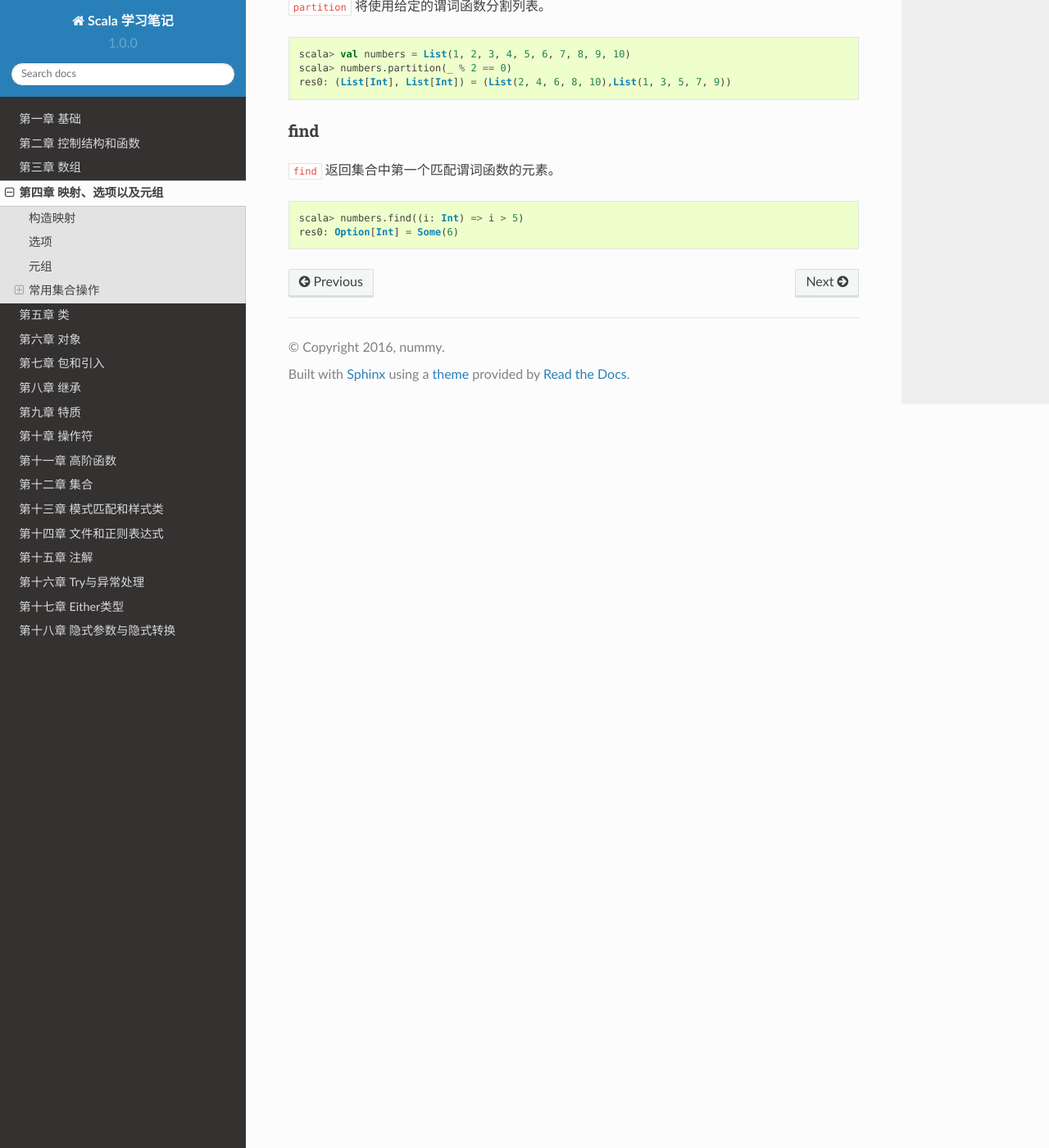
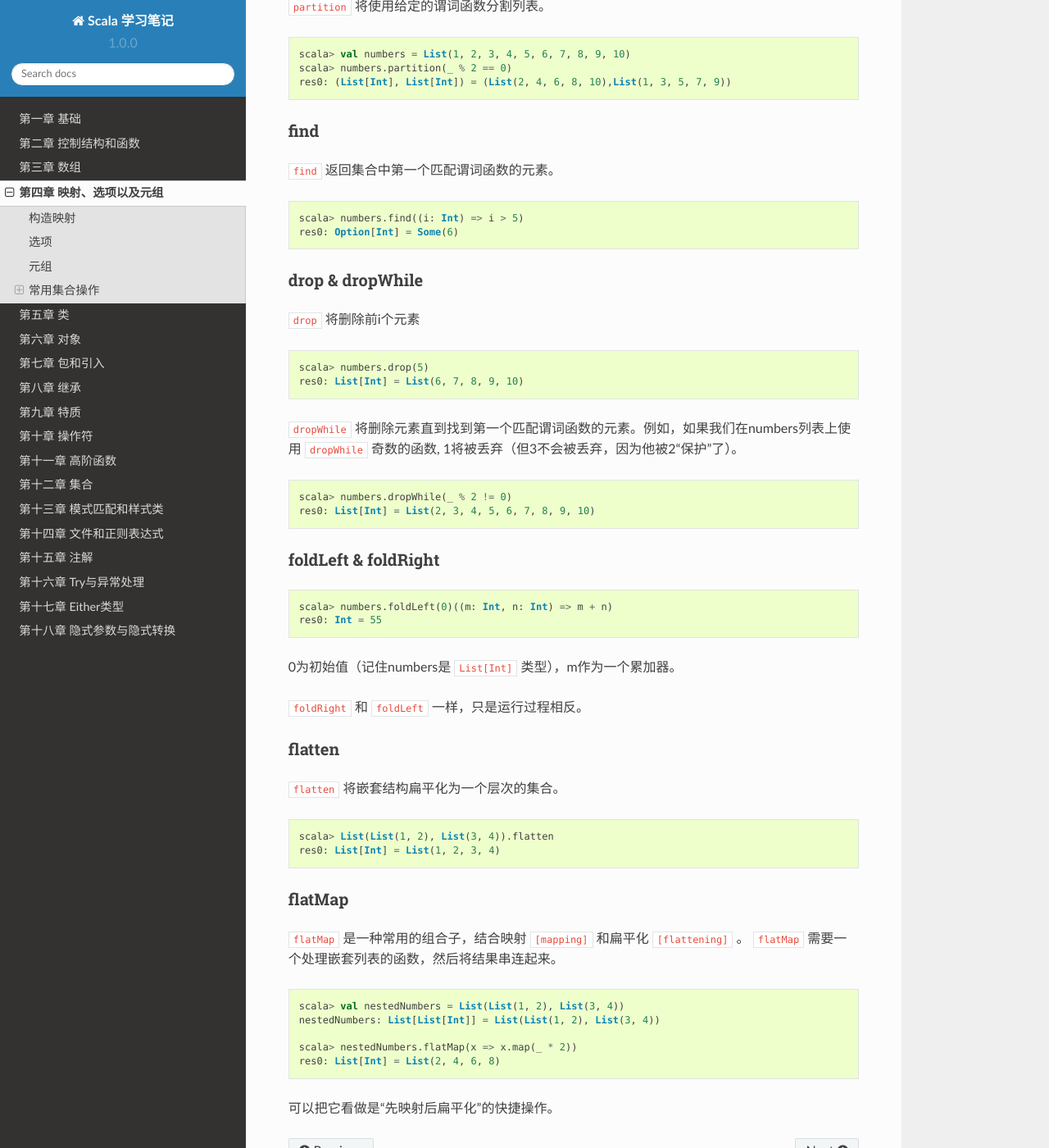
Before and after one commit to nummy/learning-scala, a Sphinx documentation site: the page built from source/chapter/chapter04.rst, in a window 1280 px wide and 1400 px high, scrolled down 4085 px. Shown: the whole window at 82% size. Built offline with Sphinx 7.4.7 and the Read the Docs theme 2.0.0, drawn with Linux system fonts in a browser that asks for light colours.

Commit message:
Update chapter04.rst

```diff
--- a/source/chapter/chapter04.rst
+++ b/source/chapter/chapter04.rst
@@ -237,3 +237,61 @@ find
 
 	scala> numbers.find((i: Int) => i > 5)
 	res0: Option[Int] = Some(6)
+
+++++++++++++++++
+drop & dropWhile
+++++++++++++++++
+
+``drop`` 将删除前i个元素
+
+.. code-block:: scala
+
+	scala> numbers.drop(5)
+	res0: List[Int] = List(6, 7, 8, 9, 10)
+
+``dropWhile`` 将删除元素直到找到第一个匹配谓词函数的元素。例如，如果我们在numbers列表上使用 ``dropWhile`` 奇数的函数, 1将被丢弃（但3不会被丢弃，因为他被2“保护”了）。
+
+.. code-block:: scala
+
+	scala> numbers.dropWhile(_ % 2 != 0)
+	res0: List[Int] = List(2, 3, 4, 5, 6, 7, 8, 9, 10)
+
+++++++++++++++++++++
+foldLeft & foldRight
+++++++++++++++++++++
+
+.. code-block:: scala
+
+	scala> numbers.foldLeft(0)((m: Int, n: Int) => m + n)
+	res0: Int = 55
+
+0为初始值（记住numbers是 ``List[Int]`` 类型），m作为一个累加器。
+
+``foldRight`` 和 ``foldLeft`` 一样，只是运行过程相反。
+
++++++++
+flatten
++++++++
+
+``flatten`` 将嵌套结构扁平化为一个层次的集合。
+
+.. code-block:: scala
+
+	scala> List(List(1, 2), List(3, 4)).flatten
+	res0: List[Int] = List(1, 2, 3, 4)
+
++++++++
+flatMap
++++++++
+
+``flatMap`` 是一种常用的组合子，结合映射 ``[mapping]`` 和扁平化 ``[flattening]`` 。 ``flatMap`` 需要一个处理嵌套列表的函数，然后将结果串连起来。
+
+.. code-block:: scala
+
+	scala> val nestedNumbers = List(List(1, 2), List(3, 4))
+	nestedNumbers: List[List[Int]] = List(List(1, 2), List(3, 4))
+
+	scala> nestedNumbers.flatMap(x => x.map(_ * 2))
+	res0: List[Int] = List(2, 4, 6, 8)
+
+可以把它看做是“先映射后扁平化”的快捷操作。
```
